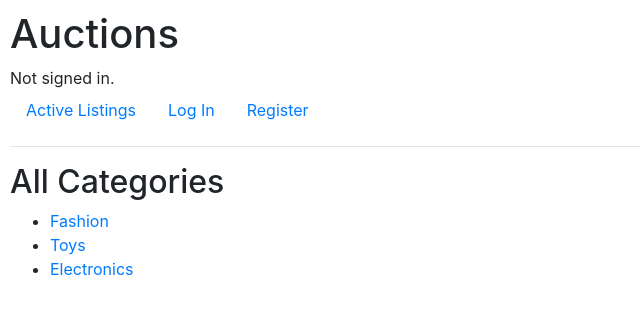
After one commit to Qildeli/commerce, a Django app: page /categories/ in a window 1280 px wide. The commit adds this page. Shown: the top 314 px of the page, without its empty margins (0-640 px from the left). Run offline with Django 3.2, Linux system fonts and the light colour scheme; data comes from the database, SQL or seed files in the repository; both versions use the stored data as it was after the commit; parts of the project's set-up code (start-up, migrations or seed data) failed here and were passed over; some libraries are stand-ins or nearby versions.

Commit message:
Added categories page

```diff
--- a/auctions/models.py
+++ b/auctions/models.py
@@ -69,6 +69,9 @@ class Watchlist(models.Model):
     listing = models.ForeignKey(Auction, related_name="watched_by", on_delete=models.CASCADE)
     added_on = models.DateTimeField(auto_now_add=True)
 
+    def __str__(self):
+        return f"{self.user.username} has added {self.listing.title} on {self.added_on}"
+
 
 class Category(models.Model):
     name = models.CharField(max_length=255)
--- /dev/null
+++ b/auctions/templates/auctions/all_categories.html
@@ -0,0 +1,10 @@
+{% extends "auctions/layout.html" %}
+
+{% block body %}
+<h2>All Categories</h2>
+<ul>
+    {% for category in categories %}
+    <li><a href="{% url 'category_listings' category.id %}">{{ category.name }}</a></li>
+    {% endfor %}
+</ul>
+{% endblock %}
--- a/auctions/templates/auctions/layout.html
+++ b/auctions/templates/auctions/layout.html
@@ -43,6 +43,11 @@
                 {% endfor %}
             </div>
         {% endif %}
+        {% if user.is_authenticated %}
+            <li class="nav-item">
+                <a class="nav-link" href="{% url 'watchlist' %}">Watchlist</a>
+            </li>
+        {% endif %}
         {% block body %}
         {% endblock %}
     </body>
--- a/auctions/urls.py
+++ b/auctions/urls.py
@@ -14,7 +14,10 @@ urlpatterns = [
     path("create", views.create_listing, name="create_listing"),
     path('listing/<int:listing_id>/', views.listing_page, name='listing_page'),
     path('toggle_watchlist/<int:auction_id>/', views.toggle_watchlist, name='toggle_watchlist'),
-    path('close_auction/<int:listing_id>/', views.close_auction, name='close_auction')
+    path('close_auction/<int:listing_id>/', views.close_auction, name='close_auction'),
+    path('watchlist/', views.watchlist, name='watchlist'),
+    path('categories/', views.all_categories, name='all_categories'),
+    path('category/<int:category_id>/', views.category_listings, name='category_listings')
 ]
 
 if settings.DEBUG:
--- a/auctions/views.py
+++ b/auctions/views.py
@@ -6,7 +6,7 @@ from django.urls import reverse
 from django.contrib.auth.decorators import login_required
 from django.contrib import messages
 
-from .models import User, Auction, Bid, Comment
+from .models import User, Auction, Bid, Comment, Watchlist, Category
 from .forms import CreateListingForm, BidForm, CommentForm
 
 
@@ -167,3 +167,24 @@ def close_auction(request, listing_id):
     listing.save()
     messages.success(request, 'Auction closed successfully.')
     return redirect('listing_page', listing_id=listing.id)
+
+
+@login_required
+def watchlist(request):
+    watchlist_items = Watchlist.objects.filter(user=request.user)
+
+    context = {
+        'watchlist_items': watchlist_items,
+    }
+
+    return render(request, 'auctions/watchlist.html', context)
+
+
+def all_categories(request):
+    categories = Category.objects.all()
+    return render(request, 'auctions/all_categories.html', {'categories': categories})
+
+def category_listings(request, category_id):
+    category = get_object_or_404(Category, id=category_id)
+    listings = Auction.objects.filter(category=category, status='Active')
+    return render(request, 'auctions/category_listings.html', {'listings': listings, 'category': category})
```
Also changed, not shown: auctions/templates/auctions/category_listings.html (added, +10 -0 lines), auctions/templates/auctions/watchlist.html (added, +20 -0 lines), db.sqlite3.
